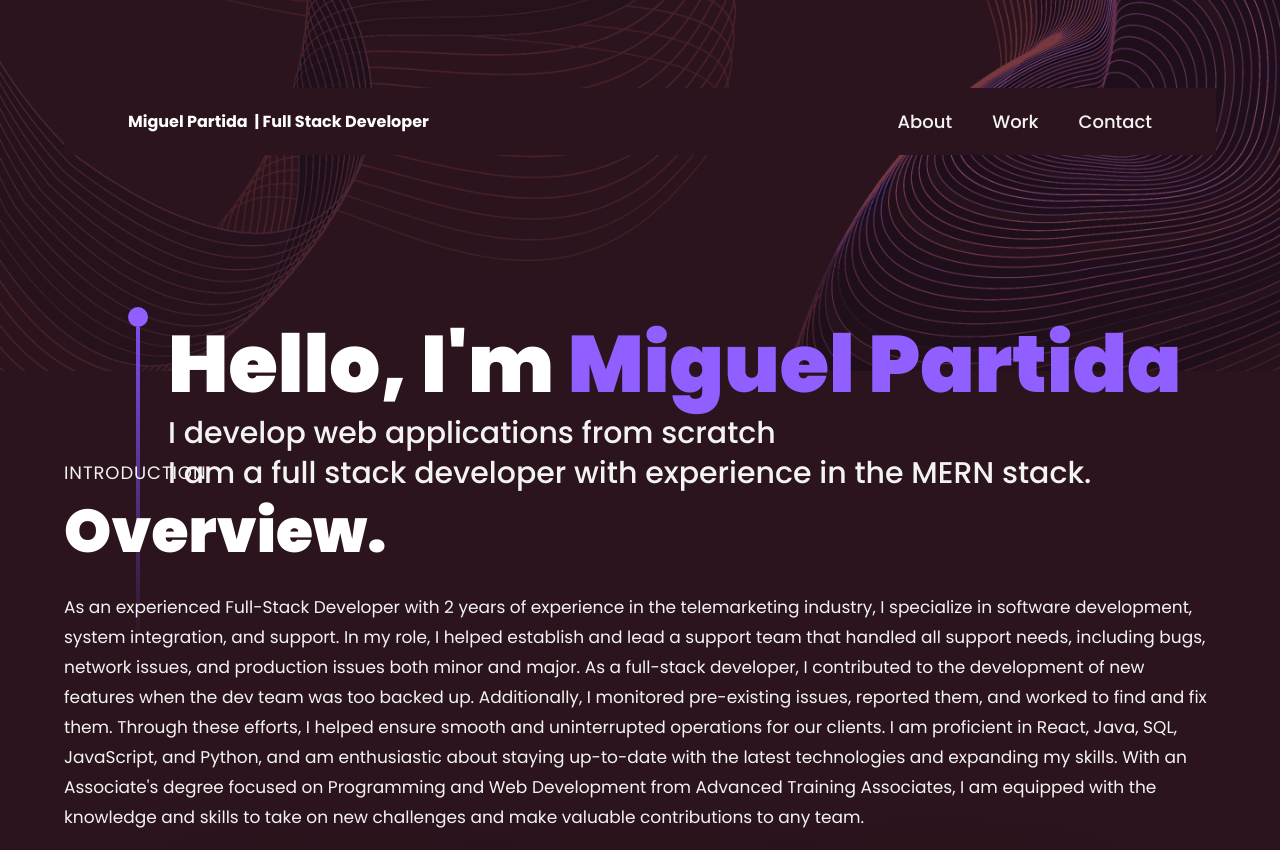
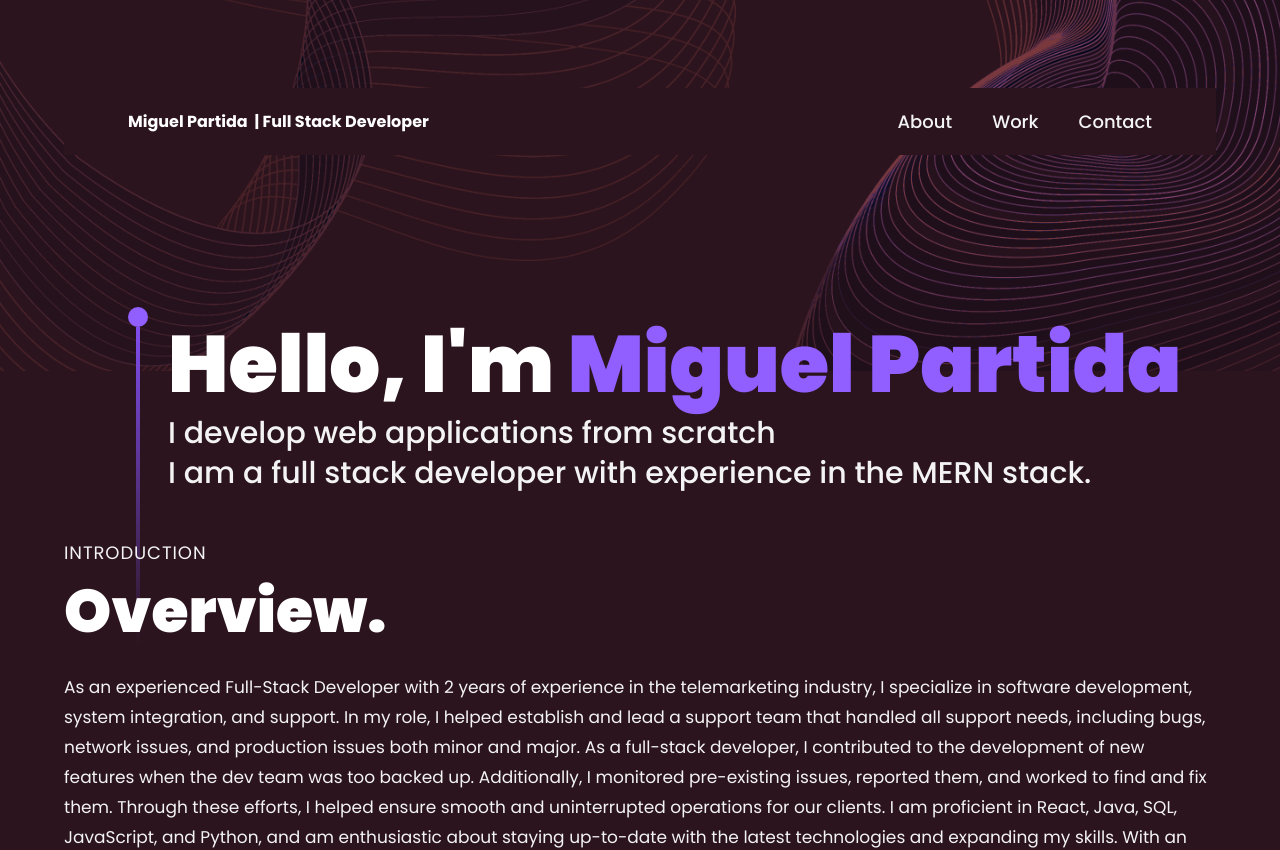
Before and after one commit to Mpartz21/Miguels-Portfolio, a React (Vite) app: page / in a window 1280 px wide. Shown: the top 850 px of the page. Built offline with nearby package versions, Linux system fonts and the light colour scheme.

Commit message:
changed styling to appear more consistant

```diff
--- a/src/components/About.jsx
+++ b/src/components/About.jsx
@@ -40,6 +40,7 @@ const About = () => {
       <>
         <motion.div
           variants={textVariant()}
+          className='mt-20'
         >
           <p className={styles.sectionSubText}>Introduction</p>
           <h2 className={styles.sectionHeadText}>Overview.</h2>
--- a/src/components/Intro.jsx
+++ b/src/components/Intro.jsx
@@ -3,7 +3,7 @@ import {styles} from '../styles'
 
 const IntroTop = () => {
     return (
-        <div className={`${styles.paddingX} absolute   mx-auto flex flex-row items-start gap-5`}>
+        <div className={`${styles.paddingX} absolute  mx-auto flex flex-row items-start gap-5 pb-8 `}>
             <div className="flex flex-col justify-center items-center">
                 <div className="w-5 h-5 rounded-full bg-[#915eff]"/>
                 <div className="w-1 sm:h-80 h-40 violet-gradient"/>
```
Lines whose indentation alone changed are shown as unchanged.
